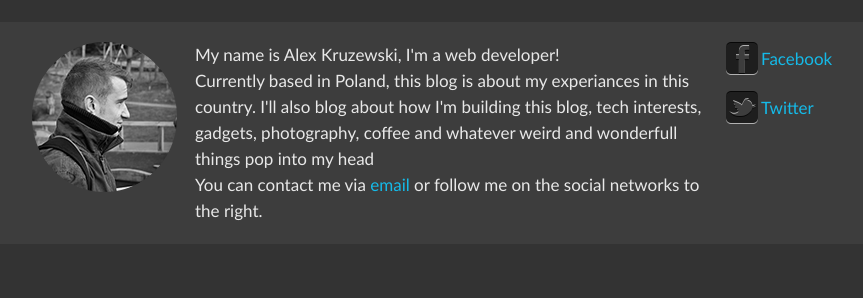
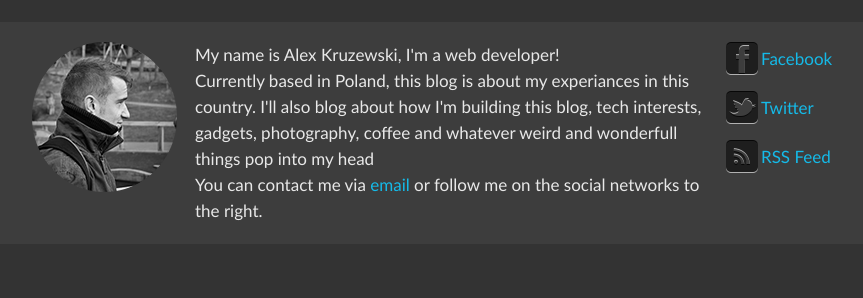
Before and after one commit to AlexKruzewski/KBlog, a Django app: page / in a window 1280 px wide. Shown: the part 104-402 px from the top of the page, without its empty margins (158-1021 px from the left). Run offline with Django 3.2, Linux system fonts and the light colour scheme; data that the repository does not hold is empty; parts of the project's set-up code (start-up, migrations or seed data) failed here and were passed over.

Commit message:
added rss feed and icons

```diff
--- a/source/BlogProject/urls.py
+++ b/source/BlogProject/urls.py
@@ -2,13 +2,15 @@ from django.conf.urls import patterns, include, url
 from django.contrib.staticfiles.urls import staticfiles_urlpatterns
 from django.contrib import admin
 from django.conf import settings
+from blog.rss import LatestPostFeed
+
 admin.autodiscover()
 
 urlpatterns = patterns('',
     url(r'^media/(?P<path>.*)$', 'django.views.static.serve', {
         'document_root' : settings.MEDIA_ROOT,
     }),
-
+    url(r'^rss/$', LatestPostFeed(), name="post_feed"),
     url(r'^admin/', include(admin.site.urls)),
     url(r'^$', 'blog.views.index'),
     url(r'^(?P<slug>[\w\-]+)/$', 'blog.views.post'),
--- a/static/sass/layout.scss
+++ b/static/sass/layout.scss
@@ -67,6 +67,8 @@ body
 			margin-top:10px;
 		    }
 
+
+		    .rss,
 		    .twitter,
 		    .fb
 		    {
@@ -84,6 +86,12 @@ body
 		    {
 			background:url(/media/style/twitter-icon.png) no-repeat 0 0;
    		    }
+
+		    .rss
+		    {
+			background:url(/media/style/rss.png) no-repeat 0 0;
+		    }
+
 		}
 	}
    }
--- a/static/stylesheets/screen.css
+++ b/static/stylesheets/screen.css
@@ -133,20 +133,25 @@ body #footer .content #social {
 body #footer .content #social li {
   margin-top: 10px;
 }
-/* line 72, ../sass/layout.scss */
+/* line 74, ../sass/layout.scss */
+body #footer .content #social .rss,
 body #footer .content #social .twitter,
 body #footer .content #social .fb {
   display: block;
   height: 35px;
   padding: 4px 0 0 35px;
 }
-/* line 79, ../sass/layout.scss */
+/* line 81, ../sass/layout.scss */
 body #footer .content #social .fb {
   background: url(/media/style/fb-icon.png) no-repeat 0 0;
 }
-/* line 84, ../sass/layout.scss */
+/* line 86, ../sass/layout.scss */
 body #footer .content #social .twitter {
   background: url(/media/style/twitter-icon.png) no-repeat 0 0;
+}
+/* line 91, ../sass/layout.scss */
+body #footer .content #social .rss {
+  background: url(/media/style/rss.png) no-repeat 0 0;
 }
 
 /* line 61, ../../../../../../opt/vagrant_ruby/lib/ruby/gems/1.8/gems/compass-0.12.2/frameworks/compass/stylesheets/compass/typography/_vertical_rhythm.scss */
--- a/templates/blog/base.html
+++ b/templates/blog/base.html
@@ -40,8 +40,11 @@
 			</li>
 			<li>
 			    <a class="twitter" href="https://twitter.com/atkay" target="_blank">
-			    Twitter
+			     Twitter
 			    </a>
+			</li>
+			<li>
+			    <a class="rss" href="/rss/" target="_blank"> RSS Feed</a>
 			</li>
 		</ul>
 	</div>
```
Also changed, not shown: source/blog/rss.py (added, +16 -0 lines), media/style/rss.png (added).
